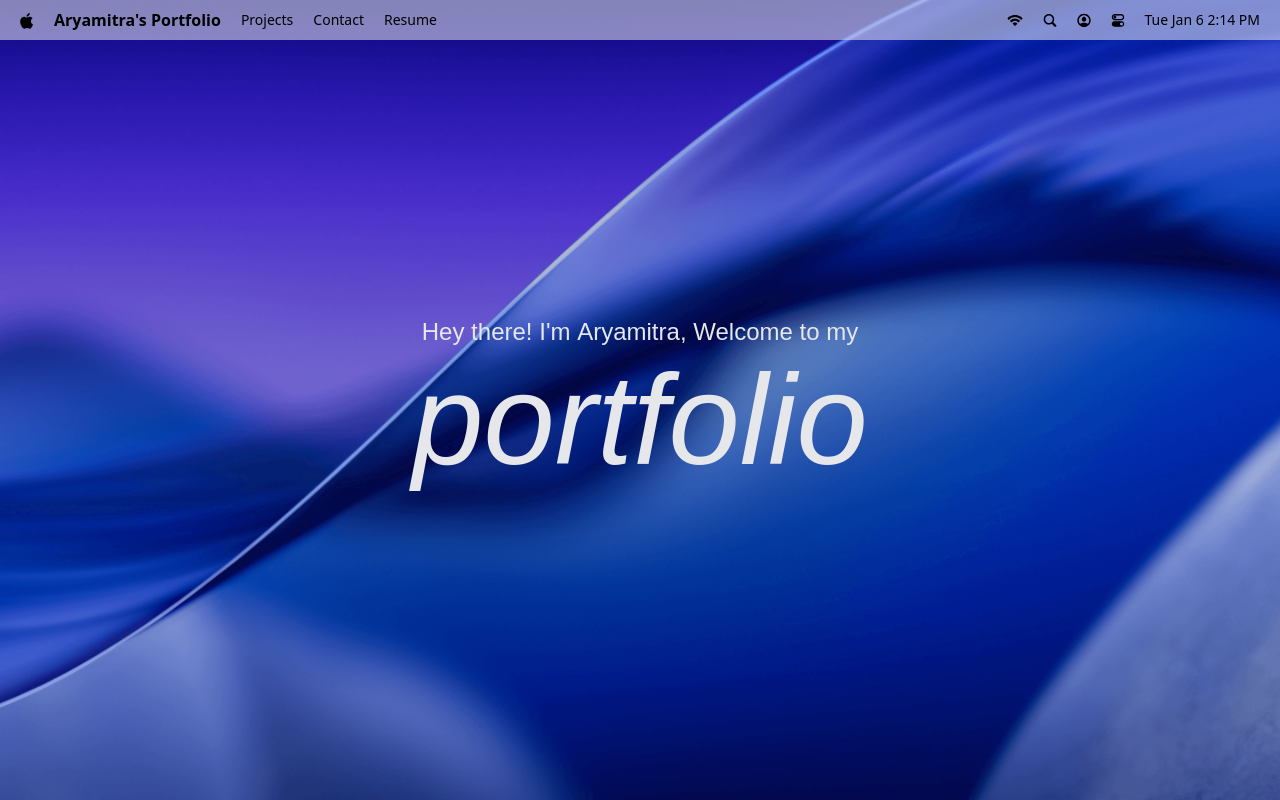
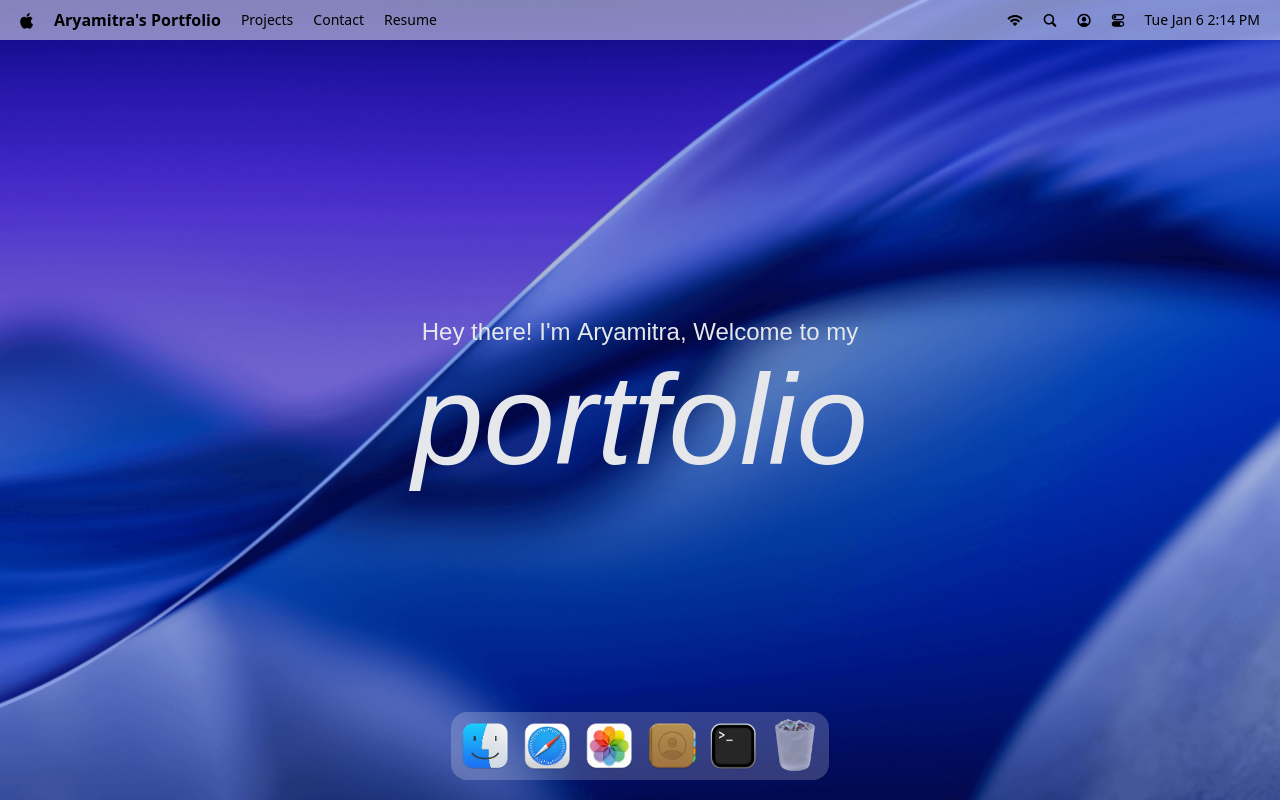
Before and after one commit to Aryamitra95/MacOS_Portfolio_Aryamitra, a React (Vite) app: page / in a window 1280 px wide. Built offline with nearby package versions, Linux system fonts and the light colour scheme; a web font is replaced by a local one.

Commit message:
app dock

```diff
--- a/package.json
+++ b/package.json
@@ -17,6 +17,7 @@
     "lucide-react": "^0.562.0",
     "react": "^19.2.0",
     "react-dom": "^19.2.0",
+    "react-tooltip": "^5.30.0",
     "tailwindcss": "^4.1.18"
   },
   "devDependencies": {
--- a/src/App.jsx
+++ b/src/App.jsx
@@ -1,12 +1,14 @@
-import React from 'react'
+import React from 'react';
 import Navbar from "#components/Navbar.jsx";
 import Welcome from "#components/Welcome.jsx";
+import Dock from '#components/Dock';
 
 const App = () => {
     return (
        <main>
            <Navbar/>
            <Welcome/>
+           <Dock/>
        </main>
     )
 }
--- /dev/null
+++ b/src/components/Dock.jsx
@@ -0,0 +1,84 @@
+import React, { useRef } from 'react';
+import { useGSAP } from '@gsap/react';
+import gsap from 'gsap';
+import { Tooltip } from 'react-tooltip';
+import { dockApps } from '#constants/index.js';
+
+const Dock = () => {
+    const dockRef = useRef(null);
+
+    useGSAP(() => {
+        const dock = dockRef.current;
+        if (!dock) return;
+
+        const icons = dock.querySelectorAll('.dock-icon');
+            const animateIcons = (mouseX) => {
+            const { left } = dock.getBoundingClientRect();
+            icons.forEach((icon) => {
+                const { left: iconLeft, width } = icon.getBoundingClientRect();
+                const center = iconLeft - left + width /2;
+                const distance = Math.abs(mouseX - center);
+                const intensity = Math.exp(-(distance ** 2)/ 2000);
+                gsap.to(icon, {
+                    scale: 1 + 0.25 * intensity,
+                    y: -15 * intensity,
+                    duration: 0.2,
+                    ease: "power1.out",
+                });
+            });
+        };
+        const handleMouseMove = (event) => {
+            const { left } = dock.getBoundingClientRect();
+            const mouseX = event.clientX - left;
+            animateIcons(mouseX);
+        }
+        const resetIcons = () =>
+            icons.forEach((icon) => gsap.to(icon, {
+                scale: 1,
+                y: 0,
+                duration: 0.3,
+                ease: "power1.out",
+            })
+        );
+        dock.addEventListener('mousemove', handleMouseMove);
+        dock.addEventListener('mouseleave', resetIcons);
+        return () =>{
+            dock.removeEventListener('mousemove', handleMouseMove);
+            dock.removeEventListener('mouseleave', resetIcons);
+        }
+    });
+
+
+    const toggleApp = (app) => {};
+
+    return (
+        <section id="dock">
+            <div ref={dockRef} className="dock-container">
+                {dockApps.map((app) => (
+                    <div key={app.id} className="relative flex justify-center">
+                        <button
+                            type="button"
+                            className="dock-icon"
+                            aria-label={app.name}
+                            data-tooltip-id='dock-tooltip'
+                            data-tooltip-content={app.name}
+                            data-tooltip-delay-show={150}
+                            disabled={!app.canOpen}
+                            onClick={() => toggleApp(app.id, app.canOpen)}
+                        >
+                            <img
+                                src={`/images/${app.icon}`}
+                                alt={app.name}
+                                loading="lazy"
+                                className={app.canOpen ? '' : 'opacity-60'}
+                            />
+                        </button>
+                    </div>
+                ))}
+                <Tooltip id="dock-tooltip" place="top" className="tooltip"/>
+            </div>
+        </section>
+    );
+};
+
+export default Dock;
--- a/src/components/Welcome.jsx
+++ b/src/components/Welcome.jsx
@@ -18,7 +18,7 @@
 }
 
 const setupTextHover = (container, type) => {
-    if(!container) return;
+    if(!container) return ()=>{};
     const letters = container.querySelectorAll("span");
     const { min, max, default: base} = FONT_WEIGHTS[type];
     const animateLetter = (letter, weight, duration = 0.25) => {
```
Also changed, not shown: 1 other file (tests, documents, lock files or other folders).
